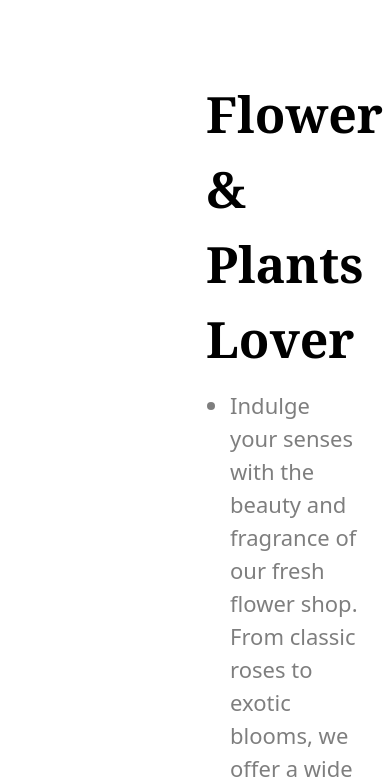
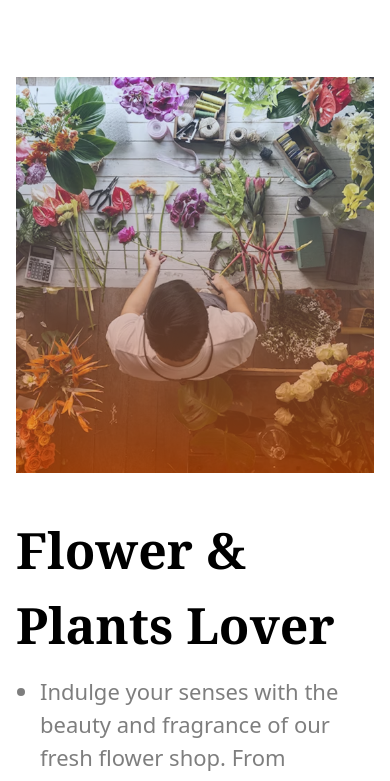
Before and after one commit to ashiqurrahman696/flower-market, a plain HTML site: page index.html in a window 390 px wide. Shown: the part 2813-3594 px from the top of the page. Drawn offline with nearby package versions, Linux system fonts and the light colour scheme.

Commit message:
made plants lover section responsive

```diff
--- a/index.html
+++ b/index.html
@@ -92,8 +92,8 @@
                 </div>
             </div>
         </section>
-        <section class="grid grid-cols-2 gap-10 place-items-center">
-            <figure>
+        <section class="grid lg:grid-cols-2 gap-10 place-items-center">
+            <figure class="w-full">
                 <img src="assets/flower-store.png" class="w-full" alt="">
             </figure>
             <div>
```
